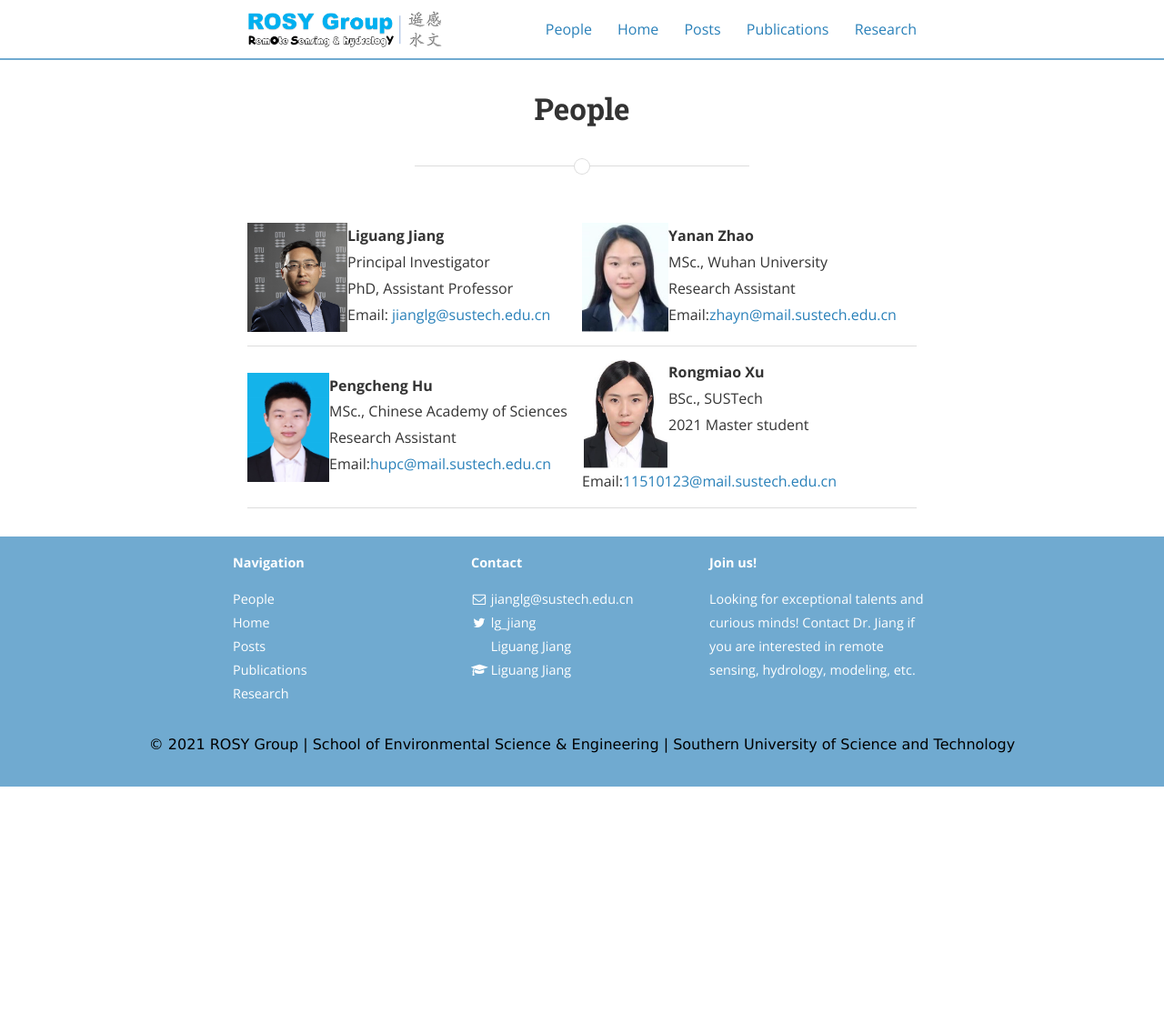
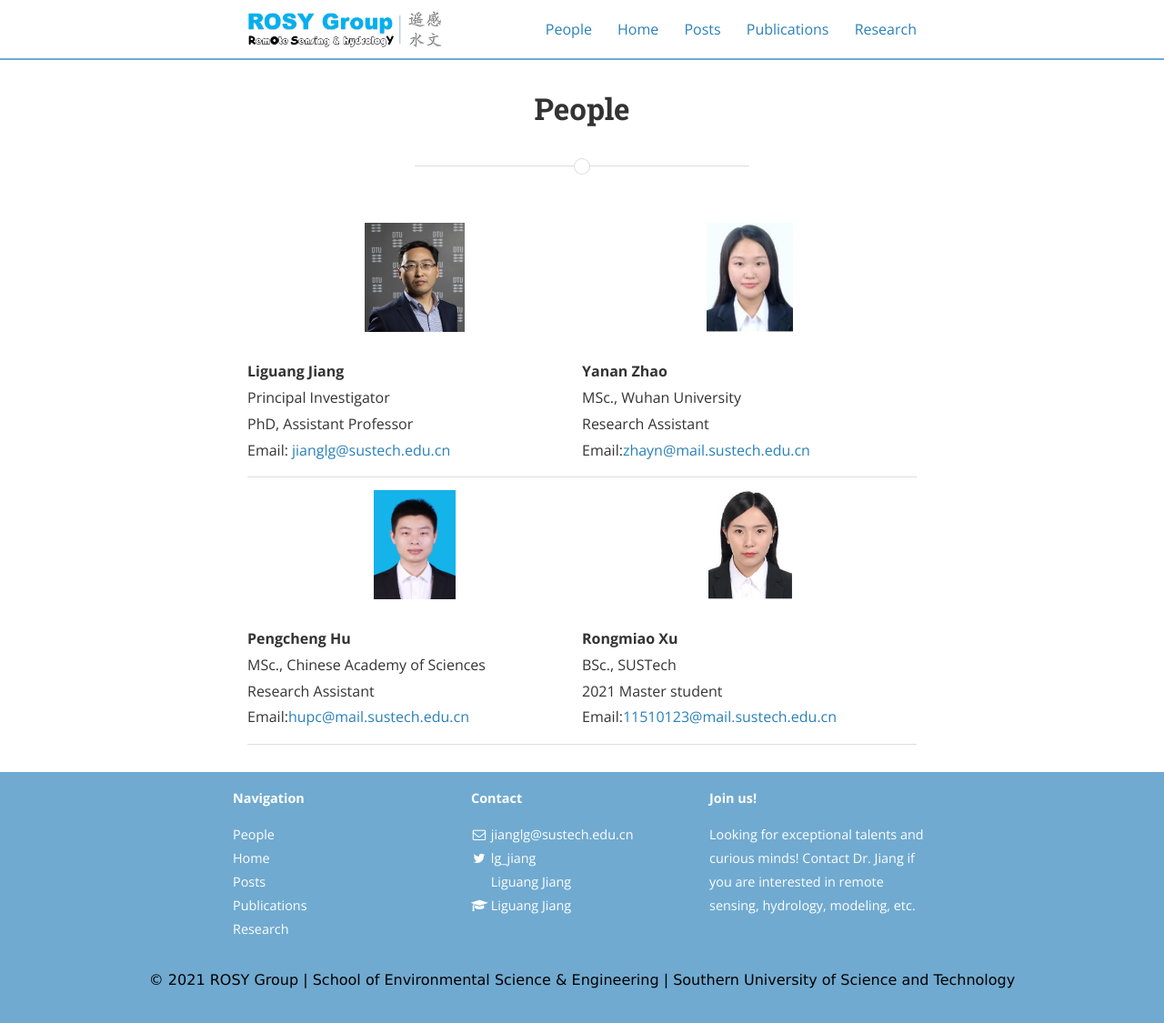
Before and after one commit to 12530/rshydro, a Jekyll site: the page built from People.md, in a window 1280 px wide and 1125 px high. Shown: the whole window at 91% size. Built offline with Jekyll 4.4.1, drawn with Linux system fonts in a browser that asks for light colours; nearby versions of some CDN libraries.

Commit message:
Update People.md

```diff
--- a/People.md
+++ b/People.md
@@ -29,14 +29,14 @@ main_nav: true
 
 <table cellspacing="2" cellpadding="2">
   <tr>
-    <td align="left"><img src="/assets/Liguang.jpg" alt="姜丽光" style="width:110px;height:120px;float:left"> <b>Liguang Jiang</b> <br>Principal Investigator<br>PhD, Assistant Professor<br>
+    <td align="left"><img src="/assets/Liguang.jpg" alt="姜丽光" style="width:110px;height:120px;"> <br> <b>Liguang Jiang</b> <br>Principal Investigator<br>PhD, Assistant Professor<br>
     Email: <a href="mailto:jianglg@sustech.edu.cn">jianglg@sustech.edu.cn</a></td>
-    <td align="left"><img src="/assets/Yanan.png" alt="赵亚楠" style="width:95px;height:120px;float:left"> <b>Yanan Zhao</b> <br>MSc., Wuhan University<br>Research Assistant<br> Email:<a href="mailto:zhayn@mail.sustech.edu.cn">zhayn@mail.sustech.edu.cn</a></td>
+    <td align="left"><img src="/assets/Yanan.png" alt="赵亚楠" style="width:95px;height:120px;">  <br><b>Yanan Zhao</b> <br>MSc., Wuhan University<br>Research Assistant<br> Email:<a href="mailto:zhayn@mail.sustech.edu.cn">zhayn@mail.sustech.edu.cn</a></td>
 
   </tr>
   <tr>
-    <td align="left"><img src="/assets/Pengcheng.jpg" alt="胡鹏程" style="width:90px;height:120px;float:left"> <b>Pengcheng Hu</b><br>MSc., Chinese Academy of Sciences <br>Research Assistant<br> Email:<a href="mailto:hupc@mail.sustech.edu.cn">hupc@mail.sustech.edu.cn</a></td>
-      <td align="left"><img src="/assets/Rongmiao.PNG" alt="徐荣苗" style="width:95px;height:120px;float:left"> <b>Rongmiao Xu</b><br>BSc., SUSTech <br>2021 Master student<br> Email:<a href="mailto:11510123@mail.sustech.edu.cn">11510123@mail.sustech.edu.cn</a></td>
+    <td align="left"><img src="/assets/Pengcheng.jpg" alt="胡鹏程" style="width:90px;height:120px;">  <br><b>Pengcheng Hu</b><br>MSc., Chinese Academy of Sciences <br>Research Assistant<br> Email:<a href="mailto:hupc@mail.sustech.edu.cn">hupc@mail.sustech.edu.cn</a></td>
+      <td align="left"><img src="/assets/Rongmiao.PNG" alt="徐荣苗" style="width:95px;height:120px;">  <br><b>Rongmiao Xu</b><br>BSc., SUSTech <br>2021 Master student<br> Email:<a href="mailto:11510123@mail.sustech.edu.cn">11510123@mail.sustech.edu.cn</a></td>
   </tr>
 
 </table>
```
